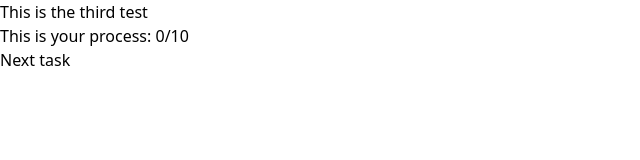
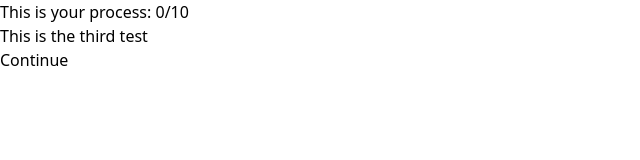
Before and after one commit to Feni0108/Language-Learning-Platform, a Next.js app: page /lessons in a window 1280 px wide. Shown: the top 160 px of the page, without its empty margins (0-640 px from the left). Built offline with nearby package versions, Linux system fonts and the light colour scheme.

Commit message:
Add finished variables, which change after ten games and finished the lesson

```diff
--- a/pages/lessons.tsx
+++ b/pages/lessons.tsx
@@ -1,5 +1,6 @@
 import React, {useEffect, useState} from "react";
 import styles from "@/styles/Senctence.module.css";
+import {set} from "yaml/dist/schema/yaml-1.1/set";
 
 
 const games = [
@@ -12,6 +13,9 @@ export default function Lessons() {
     const [game, setGame] = useState<object>(null);
     const [solved, isSolved] = useState(true);
     const [gameCount, setGameCount] = useState(0);
+    const [isGood, setIsGood] = useState(false);
+    const [point, setPoint] = useState(0);
+    const [isFinished, setIsFinished] = useState(false);
 
     const getRandomGames = () => {
         const randomId = (Math.floor(Math.random() * (games.length)))
@@ -24,19 +28,34 @@ export default function Lessons() {
 
     const handleSolved = () => {
         setGameCount(gameCount => gameCount+1);
-        getRandomGames();
+        if (isGood){
+            setPoint(point => point+1);
+            setIsGood(false);
+        }
+        if (gameCount === 10) {
+            setIsFinished(true);
+        } else getRandomGames();
     }
 
     return (
         <div>
-            {game}
+            {!isFinished &&
             <div>
                 This is your process: {gameCount}/10
-            </div>
-            {isSolved && <div>
-                <button
-                    onClick={() => handleSolved()}
-                >Next task</button>
+                {game}
+                {isSolved && <div>
+                    <button
+                        onClick={() => handleSolved()}
+                    >Continue</button>
+                </div>}
+            </div>}
+            {isFinished &&
+            <div>
+                <div>
+                    Congratulations! YOu finished the lesson!
+                    Your points: {point}
+                </div>
+                <button>Continue</button>
             </div>}
         </div>
     )
```
